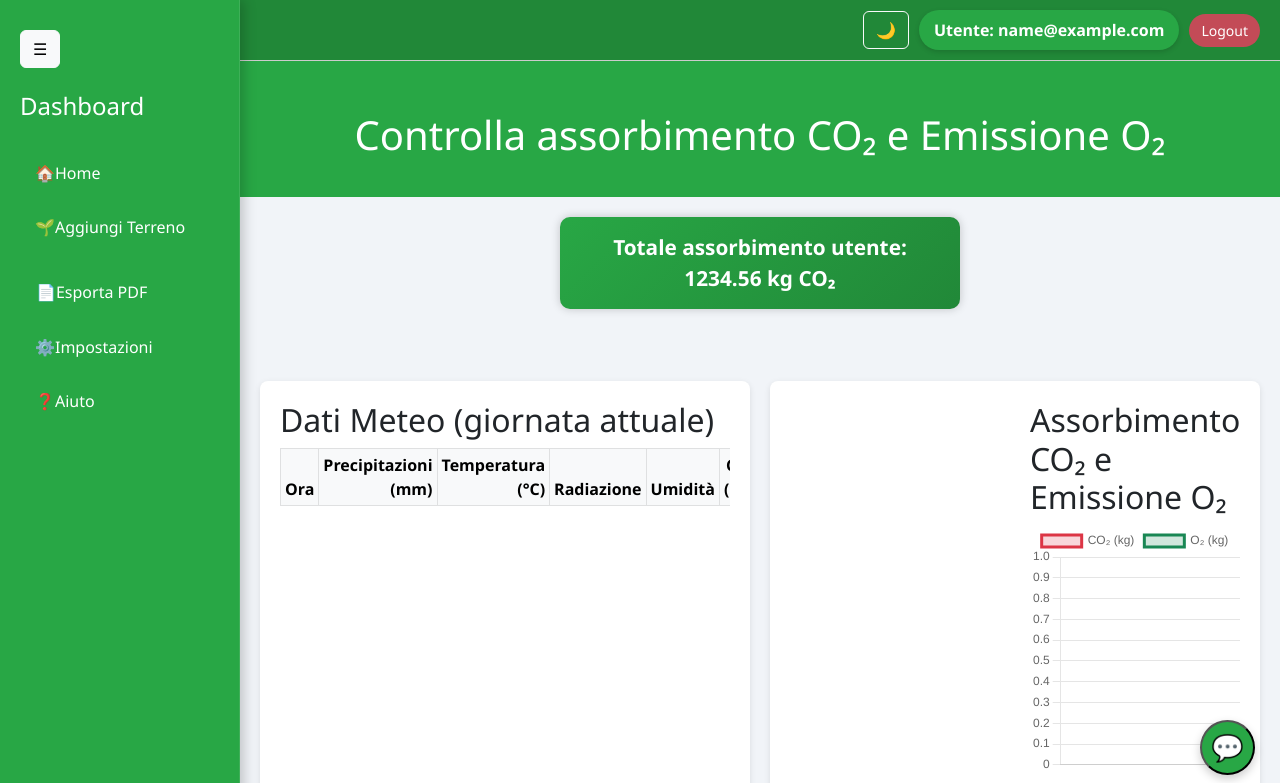
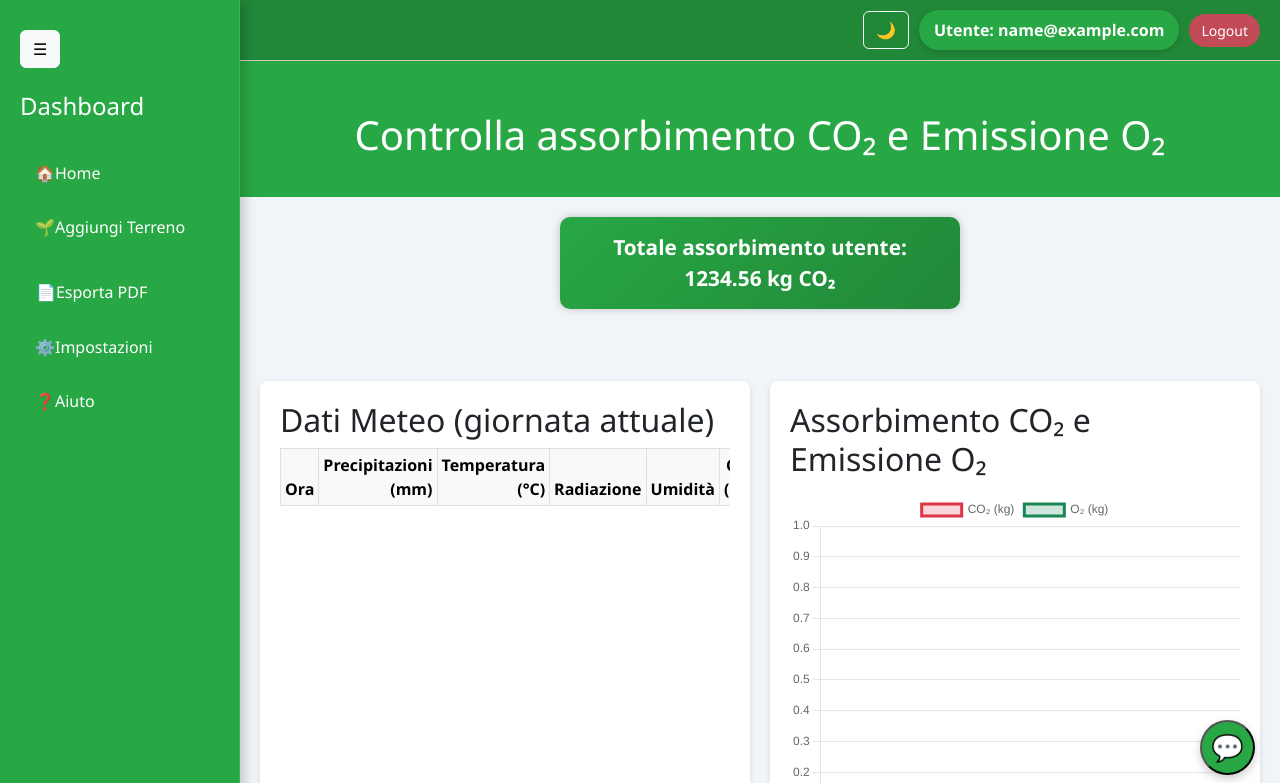
Before and after one commit to Alice-Macchia/Airvana, a FastAPI app: template FrontEnd/templates/index.html in a window 1280 px wide. Shown: the top 783 px of the page. Run offline with FastAPI, Linux system fonts and the light colour scheme; the template is opened without the code that fills it: most values are stand-ins (such as "Sample title", 1, 10 or a date in 2020); lists and menus that the app fills with data are empty; parts of the project's set-up code (start-up, migrations or seed data) failed here and were passed over; some libraries are stand-ins or nearby versions.

Commit message:
Aggiornamento dashboard

```diff
--- a/BackEnd/schema.sql
+++ b/BackEnd/schema.sql
@@ -81,7 +81,7 @@ CREATE TABLE plot_species (
 DROP TABLE IF EXISTS weather_data CASCADE;
 CREATE TABLE weather_data (
     id SERIAL PRIMARY KEY,
-    plot_id INTEGER REFERENCES plots(id),
+    plot_id INTEGER REFERENCES plots(id)  ON DELETE CASCADE,
     date_time TIMESTAMP NOT NULL,
     temperature FLOAT,
     precipitation FLOAT,
--- a/FrontEnd/templates/index.html
+++ b/FrontEnd/templates/index.html
@@ -104,16 +104,16 @@
         </div>
       </article>
       <article class="income" aria-labelledby="gas-title">
-
+<!--
         <div class="main-content">
-    <div class="chart-section">
+    <div class="chart-section"> -->
        <h2 id="gas-title">Assorbimento CO₂ e Emissione O₂</h2>
-        <div id="chart-container">
+        <!-- <div id="chart-container">
             <canvas id="lineChart"></canvas>
         </div>
     </div>
 
-    </div>
+    </div> -->
 
         <div class="d-flex gap-2 mb-2"></div>
         <canvas id="lineChart" class="chart-canvas" width="800" height="400" style="max-width: 100%;" aria-label="Grafico CO₂ e O₂" role="img"></canvas>
```
